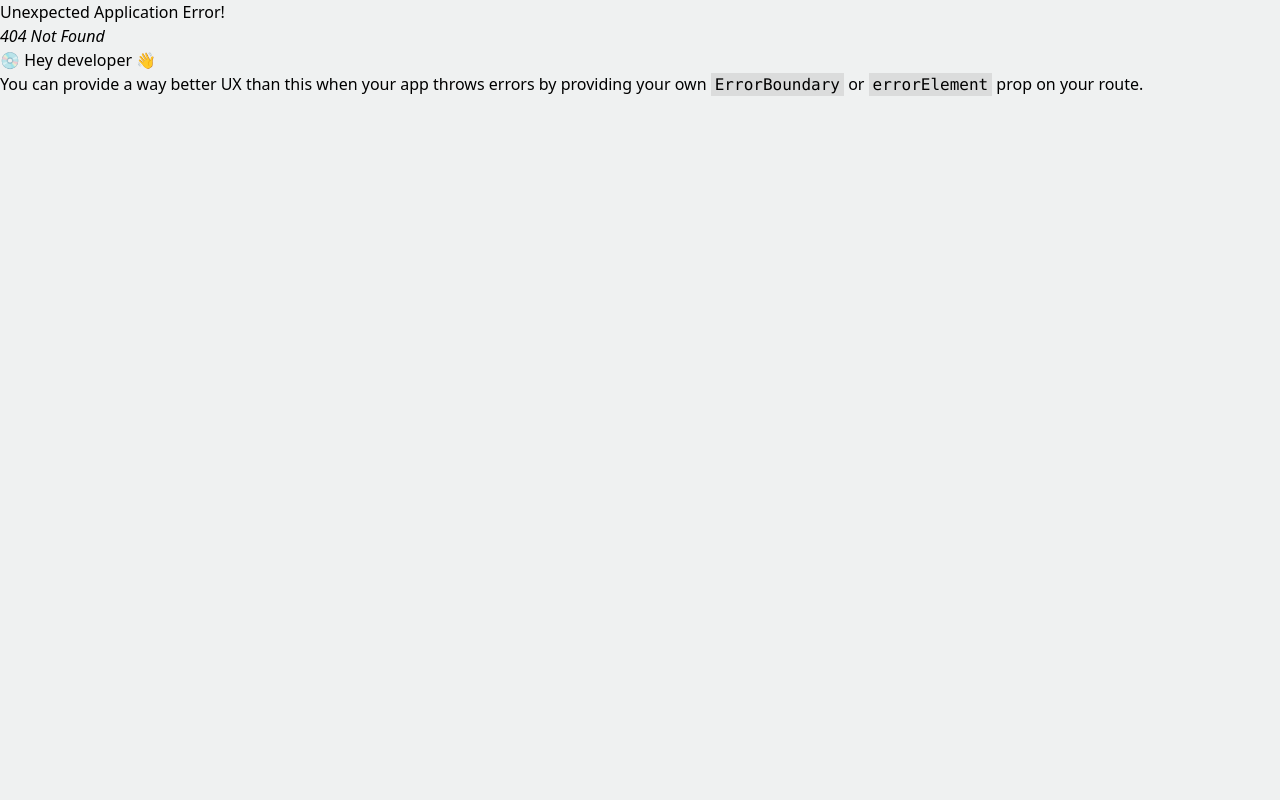
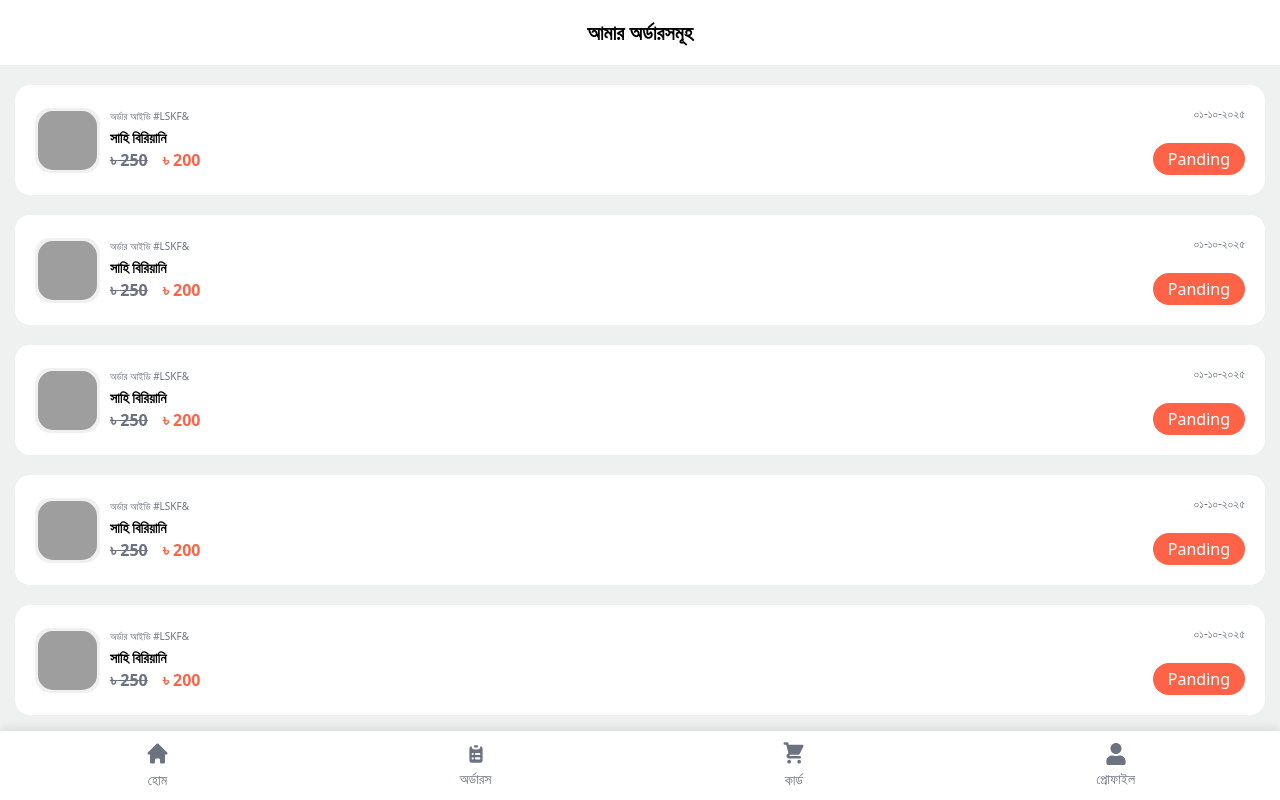
Before and after one commit to HmSani6699/Barakah-Bite, a React (Vite) app: page /myorders in a window 1280 px wide. Before the commit this address had no page. Built offline with nearby package versions, Linux system fonts and the light colour scheme; grey boxes are pictures that could not be loaded.

Commit message:
orders page

```diff
--- /dev/null
+++ b/src/Component/MyOrderCard/MyOrderCard.jsx
@@ -0,0 +1,42 @@
+import React from "react";
+
+const MyOrderCard = () => {
+  return (
+    <div className="flex items-center justify-between bg-white  rounded-[15px] p-[20px]">
+      <div className=" flex items-center gap-[10px] bg-white">
+        <div className="h-[65px] w-[65px] rounded-[15px]  border-[3px] border-[#eff1f1] ">
+          <img
+            className="h-full w-full rounded-[15px]"
+            src="https://i.postimg.cc/bJqXjHd5/FB-IMG-1757409260966.jpg"
+            alt="logo"
+          />
+        </div>
+        <div className="bg-white">
+          <h2 className="bg-white text-[10px] text-gray-500 mb-[3px]">
+            অর্ডার আইডি #LSKF&
+          </h2>
+          <h2 className="bg-white text-[14px] font-semibold">সাহি বিরিয়ানি</h2>
+          <div className="flex items-center gap-[15px] bg-white">
+            <h2 className="bg-white font-extrabold p-0 text-gray-500 line-through text-[16px]">
+              <span className=" font-extrabold  bg-white p-0">৳</span> 250
+            </h2>
+            <h2 className="bg-white font-extrabold p-0 main_color text-[16px]">
+              <span className="font-extrabold  bg-white p-0">৳</span> 200
+            </h2>
+          </div>
+        </div>
+      </div>
+
+      <div className="bg-white">
+        <h2 className="bg-white mb-[20px] text-[12px] text-gray-500 text-right">
+          ০১-১০-২০২৫
+        </h2>
+        <button className="main_bg_color rounded-full text-white py-[4px] px-[15px] relative bottom-0">
+          Panding
+        </button>
+      </div>
+    </div>
+  );
+};
+
+export default MyOrderCard;
--- /dev/null
+++ b/src/Pages/MyOrders/MyOrders.jsx
@@ -0,0 +1,23 @@
+import React from "react";
+import MyOrderCard from "../../Component/MyOrderCard/MyOrderCard";
+
+const MyOrders = () => {
+  return (
+    <div>
+      <div className="bg-white h-[65px] text-center flex items-center justify-center">
+        <h2 className="bg-white font-bold text-[20px]">আমার অর্ডারসমূহ</h2>
+      </div>
+
+      {/* order card */}
+      <div className="px-[15px] mt-[20px] flex flex-col gap-[20px]">
+        <MyOrderCard />
+        <MyOrderCard />
+        <MyOrderCard />
+        <MyOrderCard />
+        <MyOrderCard />
+      </div>
+    </div>
+  );
+};
+
+export default MyOrders;
--- a/src/Pages/Navber/HomeBottomNavber.jsx
+++ b/src/Pages/Navber/HomeBottomNavber.jsx
@@ -1,18 +1,24 @@
 import { FaUser } from "react-icons/fa";
 import { HiClipboardList, HiHome, HiShoppingCart } from "react-icons/hi";
 import "./Navber.css";
+import { Link } from "react-router";
 
 const HomeBottomNavber = () => {
   return (
-    <div className="bg-white fixed bottom-0 w-full  flex items-center justify-around text-gray-500 top_shadow py-[10px] ">
+    <div className="bg-white fixed bottom-0 w-full  flex items-center justify-around text-gray-500 top_shadow py-[10px] z-[100] ">
+      <Link to={"/"}>
         <div className="flex flex-col items-center bg-white ">
           <HiHome className="text-[25px] mb-[3px] text-gray-500 bg-white" />
           <h2 className="text-[14px] bg-white">হোম</h2>
         </div>
+      </Link>
+
+      <Link to={"/myorders"}>
         <div className="flex flex-col items-center bg-white ">
           <HiClipboardList className="text-[22px] mb-[3px] text-gray-500 bg-white" />
           <h2 className="text-[14px] bg-white"> অর্ডারস</h2>
         </div>
+      </Link>
       <div className="flex flex-col items-center bg-white ">
         <HiShoppingCart className="text-[25px] mb-[3px] text-gray-500 bg-white" />
         <h2 className="text-[14px] bg-white"> কার্ড</h2>
--- a/src/Routes/Routes.jsx
+++ b/src/Routes/Routes.jsx
@@ -1,6 +1,7 @@
 import { createBrowserRouter } from "react-router";
 import MainLayout from "../Layout/MainLayout/MainLayout";
 import Home from "../Pages/Home/Home/Home";
+import MyOrders from "../Pages/MyOrders/MyOrders";
 
 const router = createBrowserRouter([
   {
@@ -11,6 +12,10 @@ const router = createBrowserRouter([
         path: "/",
         element: <Home />,
       },
+      {
+        path: "/myorders",
+        element: <MyOrders />,
+      },
     ],
   },
 ]);
```
Lines whose indentation alone changed are shown as unchanged.
